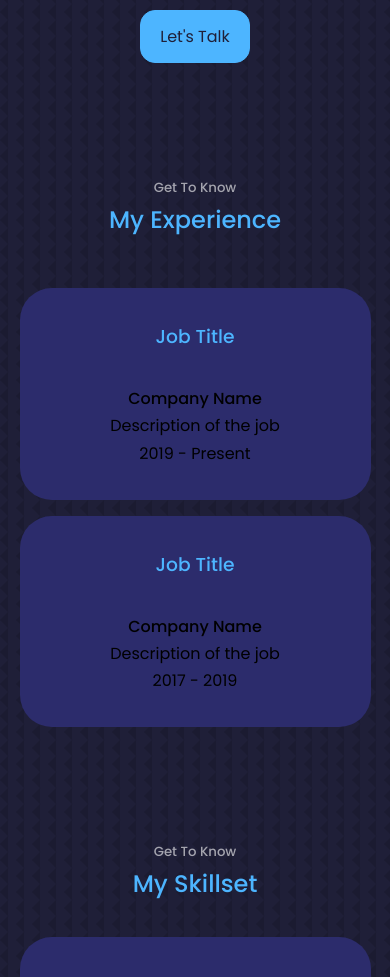
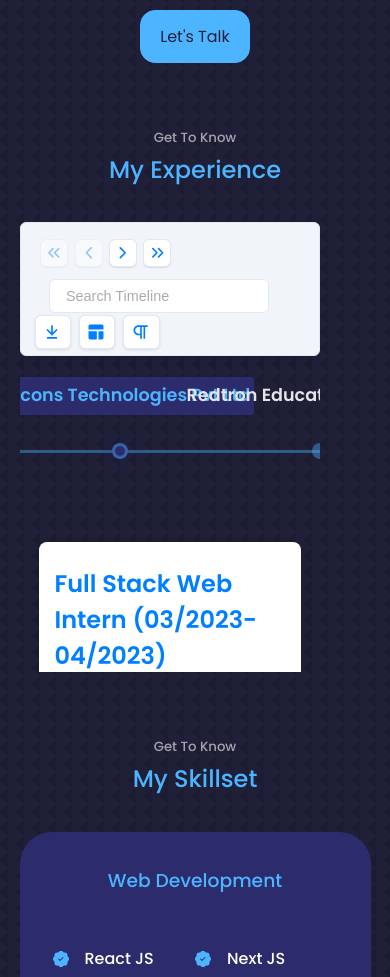
Before and after one commit to SamarthHChinivar/portfolio-website, a React (Create React App) app: page / in a window 390 px wide. Shown: the part 1820-2797 px from the top of the page. Built offline with nearby package versions, Linux system fonts and the light colour scheme; a web font is replaced by a local one.

Commit message:
Newer Sections Added

```diff
--- a/package.json
+++ b/package.json
@@ -9,6 +9,7 @@
     "@testing-library/user-event": "^13.5.0",
     "emailjs-com": "^3.2.0",
     "react": "^18.2.0",
+    "react-chrono": "^2.2.0",
     "react-dom": "^18.2.0",
     "react-icons": "^4.4.0",
     "react-scripts": "^2.1.8",
--- a/src/components/experience/Experience.jsx
+++ b/src/components/experience/Experience.jsx
@@ -1,49 +1,55 @@
-import React from 'react';
+import React from "react";
+import { Chrono } from "react-chrono";
 import './experience.css';
-import {
-  VerticalTimeline,
-  VerticalTimelineElement,
-} from 'react-vertical-timeline-component';
 
 const Experience = () => {
+  const items = [
+    {
+      title: 'Varcons Technologies Pvt Ltd',
+      cardTitle: "Full Stack Web Intern (03/2023-04/2023)",
+      url: "https://exotic-gallery.vercel.app",
+      cardSubtitle: "As a Full Stack Web Intern at Varcons Technologies Pvt. Ltd., I gained hands-on experience in HTML, CSS, JavaScript, React.js, and Node.js. The internship involved designing and developing a template website for sharing stock photos using Next.js, React.js, Tailwind CSS, and Supabase, which allowed me to build skills in full-stack web development, including designing user interfaces, implementing complex features, and integrating databases."
+    },
+    {
+      title: "Redtron Education Service LLP",
+      cardTitle: "Python Intern (07/2022-08/2022)",
+      url: "https://samarth-redtron.vercel.app",
+      cardSubtitle: "During my time as a Python Data Science and Machine Learning Intern at Redtron Education Service LLP. I was able to gain a strong foundation in Python programming and apply my skills to various projects. One such project involved web scraping websites such as IMDb to extract relevant data for analysis. I also worked on developing a model for enhanced searching and a content generator for generating new content."
+    }
+  ];
+
   return (
     <section id="experience">
       <h5>Get To Know</h5>
       <h2>My Experience</h2>
 
-      <VerticalTimeline>
-        <VerticalTimelineElement
-          className="experience__container"
-          contentStyle={{ background: '#2c2c6c', color: '#000' }}
-          contentArrowStyle={{ borderRight: '7px solid  #2c2c6c' }}
-          date="2019 - Present"
-          iconStyle={{ background: '#2c2c6c', color: '#fff' }}
-          icon={<i className="fas fa-briefcase"></i>}
-        >
-          <h3 className="experience__container-title">Job Title</h3>
-          <h4 className="experience__container-subtitle">Company Name</h4>
-          <p className="experience__container-description">
-            Description of the job
-          </p>
-        </VerticalTimelineElement>
+      <div className="experience__timeline">
+        <Chrono
+          items={items}
+          mode="HORIZONTAL"
+          scrollable={{ scrollbar: true }}
+          useReadMore={false}
+          // itemWidth={300}
+          cardHeight = {200}
+          hideControls={true}
+          className="my-timeline"
 
-        <VerticalTimelineElement
-          className="experience__container"
-          contentStyle={{ background: '#2c2c6c', color: '#000' }}
-          contentArrowStyle={{ borderRight: '7px solid  #2c2c6c' }}
-          date="2017 - 2019"
-          iconStyle={{ background: '#2c2c6c', color: '#fff' }}
-          icon={<i className="fas fa-briefcase"></i>}
-        >
-          <h3 className="experience__container-title">Job Title</h3>
-          <h4 className="experience__container-subtitle">Company Name</h4>
-          <p className="experience__container-description">
-            Description of the job
-          </p>
-        </VerticalTimelineElement>
+          theme={{
+            primary: 'rgba(77,181,255,0.4)',
+            secondary: '#2c2c6c',
+            cardBgColor: '#ffffff',
+            titleColor: '#e5e5e5',
+            titleColorActive: '#4db5ff',
+          }}
 
+          fontSizes={{
+            cardSubtitle: '1rem',
+            cardTitle: '1.5rem',
+            title: '1.1rem',
+          }}
 
-      </VerticalTimeline>
+        />
+      </div>
     </section>
   );
 };
--- a/src/components/experience/experience.css
+++ b/src/components/experience/experience.css
@@ -1,77 +1,25 @@
-#experience {
-    padding: 50px 0;
-    text-align: center;
+.experience__timeline {
+  width: 950px;
+  height: 450px;
+  margin-left: 20%;
 }
 
-  .experience__container {
-    display: grid;
-    grid-template-columns: 1fr 1fr;
-    gap: 2rem;
-  }
-
-  .experience__container > div {
-    background: var(--color-bg-variant);
-    padding: 2.3rem 5rem;
-    border-radius: 2rem;
-    border: 1px solid transparent;
-    transition: var(--transition);
-  }
-
-  .experience__container > div:hover {
-    background: transparent;
-    border-color: var(--color-primary-variant);
-    cursor: default;
-  }
-
-  .experience__container > div h3 {
-    text-align: center;
-    margin-bottom: 2rem;
-    color: var(--color-primary);
-  }
-
-  .experience__content {
-    display: grid;
-    grid-template-columns: 1fr 1fr;
-    row-gap: 2rem;
-  }
-
-  .experience__details {
-    display: flex;
-    gap: 1rem;
-  }
-
-  .experience__details-icon {
-    margin-top: 6px;
-    color: var(--color-primary);
-  }
-
-  /* MEDIA QUERIES */
+/*  MEDIA QUERIES  */
 /* for medium screens such as tablets */
 @media screen and (max-width: 1024px) {
-    .experience__container {
-      grid-template-columns: 1fr;
-    }
-
-    .experience__container > div {
-      width: 80%;
-      padding: 2rem;
-      margin: 0 auto;
-    }
-
-    .experience__content {
-      padding: 1rem;
+  .experience__timeline {
+    width: 450px;
+    height: 450px;
+    margin-left: 15%;
   }
 }
 
-  /* MEDIA QUERIES */
+/*  MEDIA QUERIES  */
 /* for smaller screens such as phones */
 @media screen and (max-width: 600px) {
-    .experience__container {
-      gap: 1rem;
-    }
-
-    .experience__container > div {
-      width: 90%;
-      padding: 2rem 1rem;
+  .experience__timeline {
+    width: 300px;
+    height: 450px;
+    margin-left: 5%;
   }
 }
```
Also changed, not shown: 2 other files (tests, documents, lock files or other folders). Lines whose indentation alone changed are shown as unchanged.
